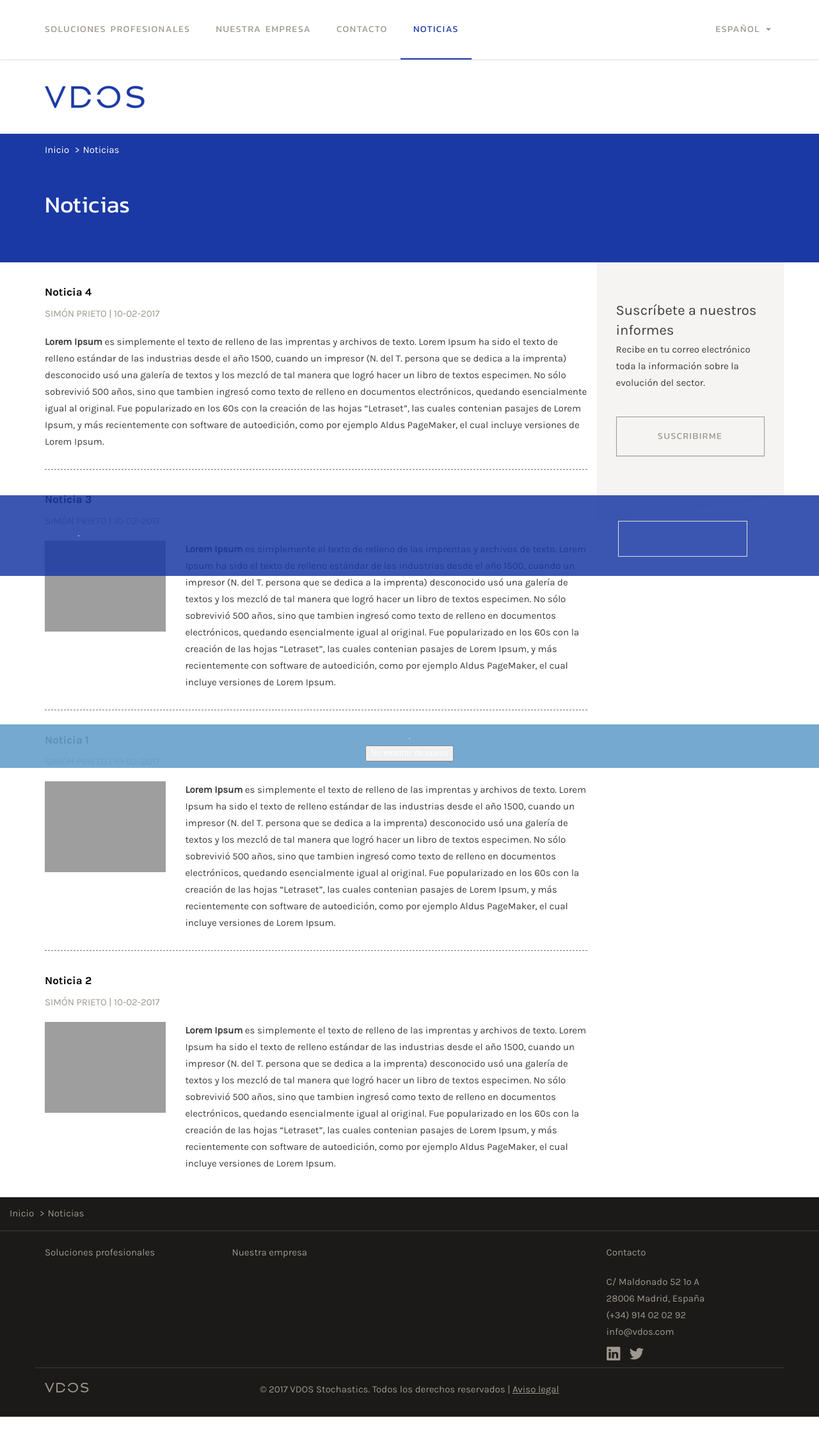
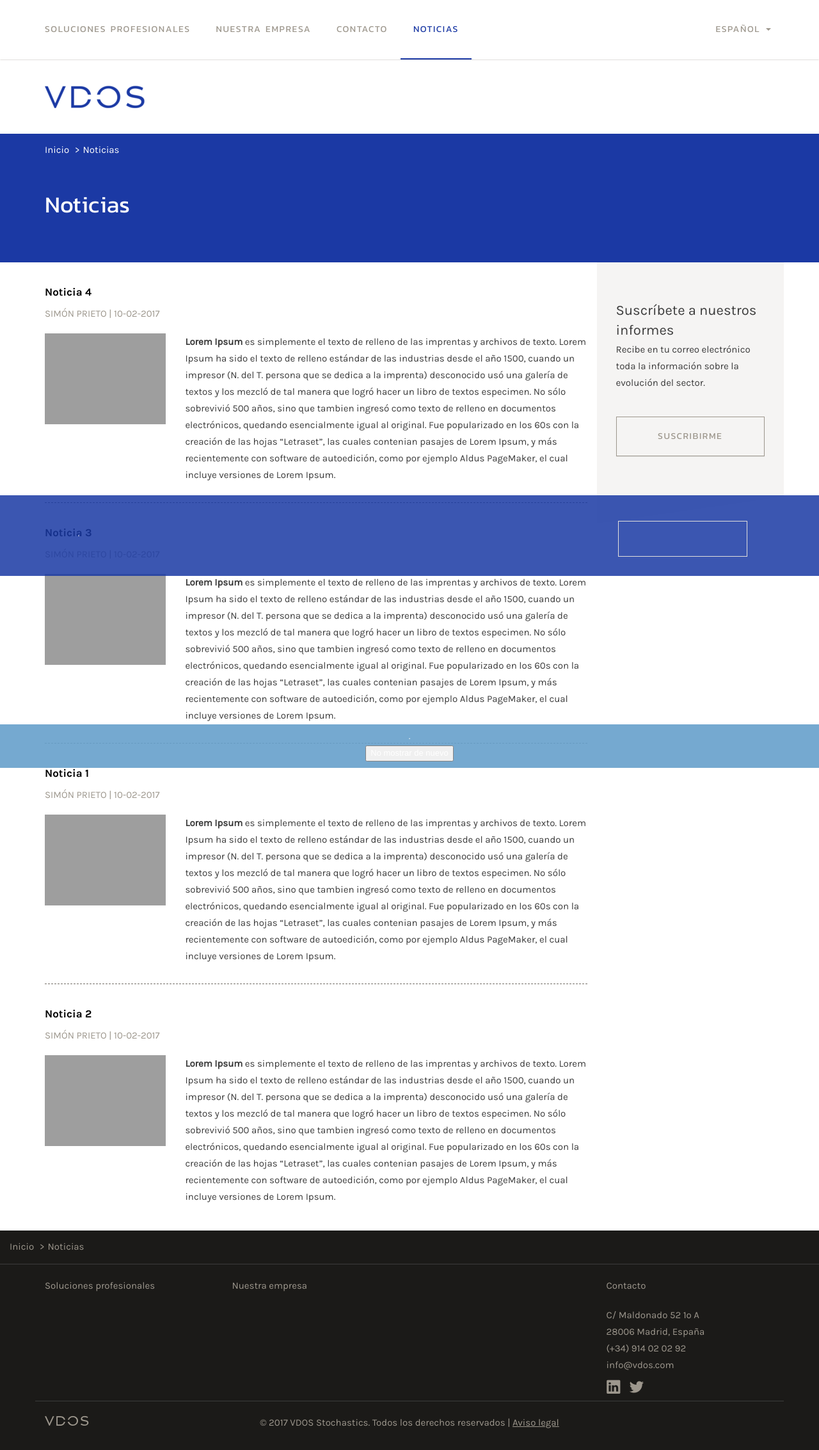
Before and after one commit to spc82/spc82.github.io, a Jekyll site: the page built from es/noticias.html, in a window 1280 px wide. Shown: the whole page at 64% size. Built offline with Jekyll 4.4.1, drawn with Linux system fonts in a browser that asks for light colours; before the commit the page ends 2214 px from its top, so only the background shows below that.

Commit message:
Updated Noticia 4

```diff
--- a/_posts/2017-02-10-noticia-4.markdown
+++ b/_posts/2017-02-10-noticia-4.markdown
@@ -7,6 +7,7 @@ categories:
 tags:
 - sobre vdos
 author: Simón Prieto
+thumbnail: "/uploads/lion-thumbnail.png"
 layout: post
 ---
 
```
